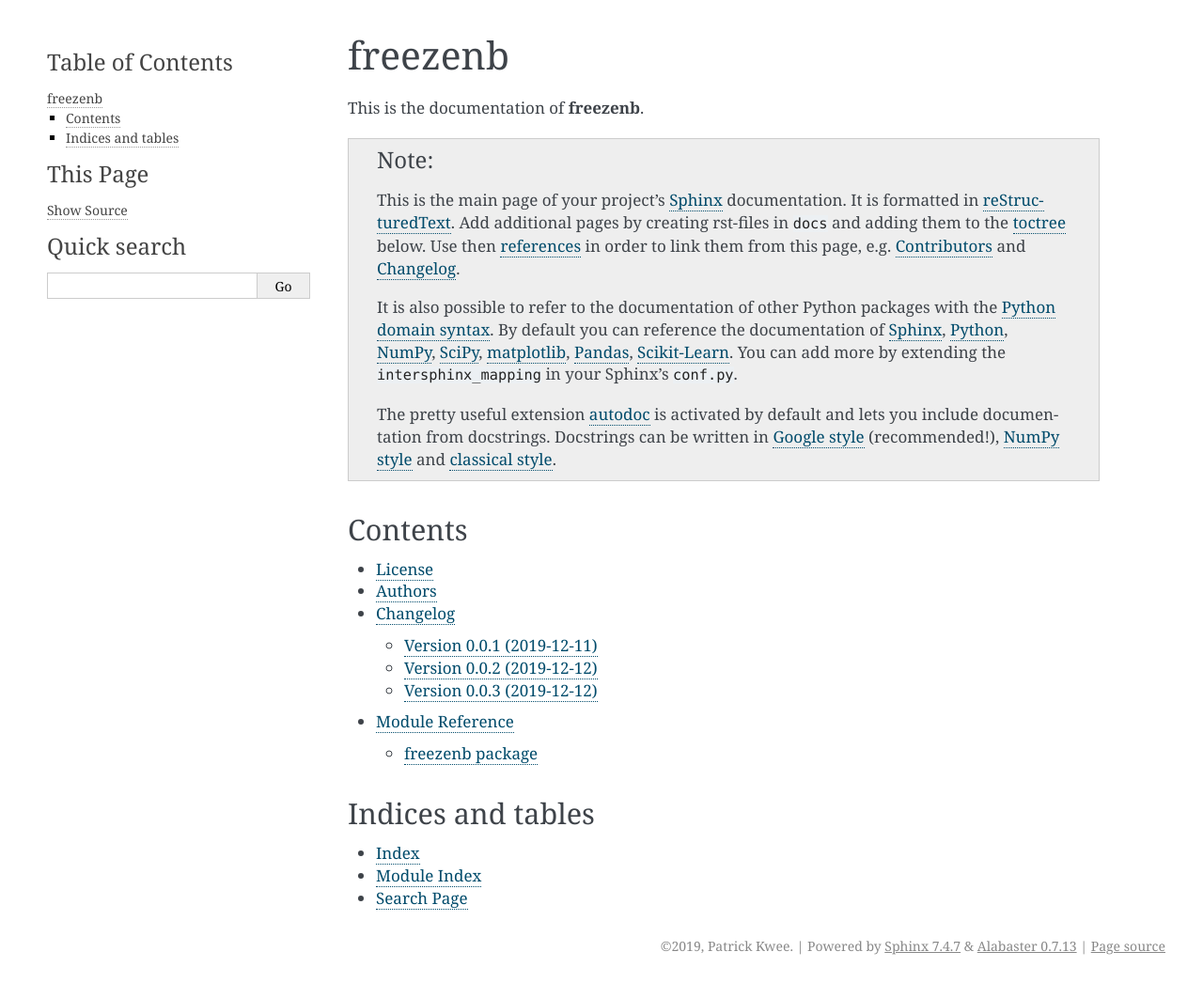
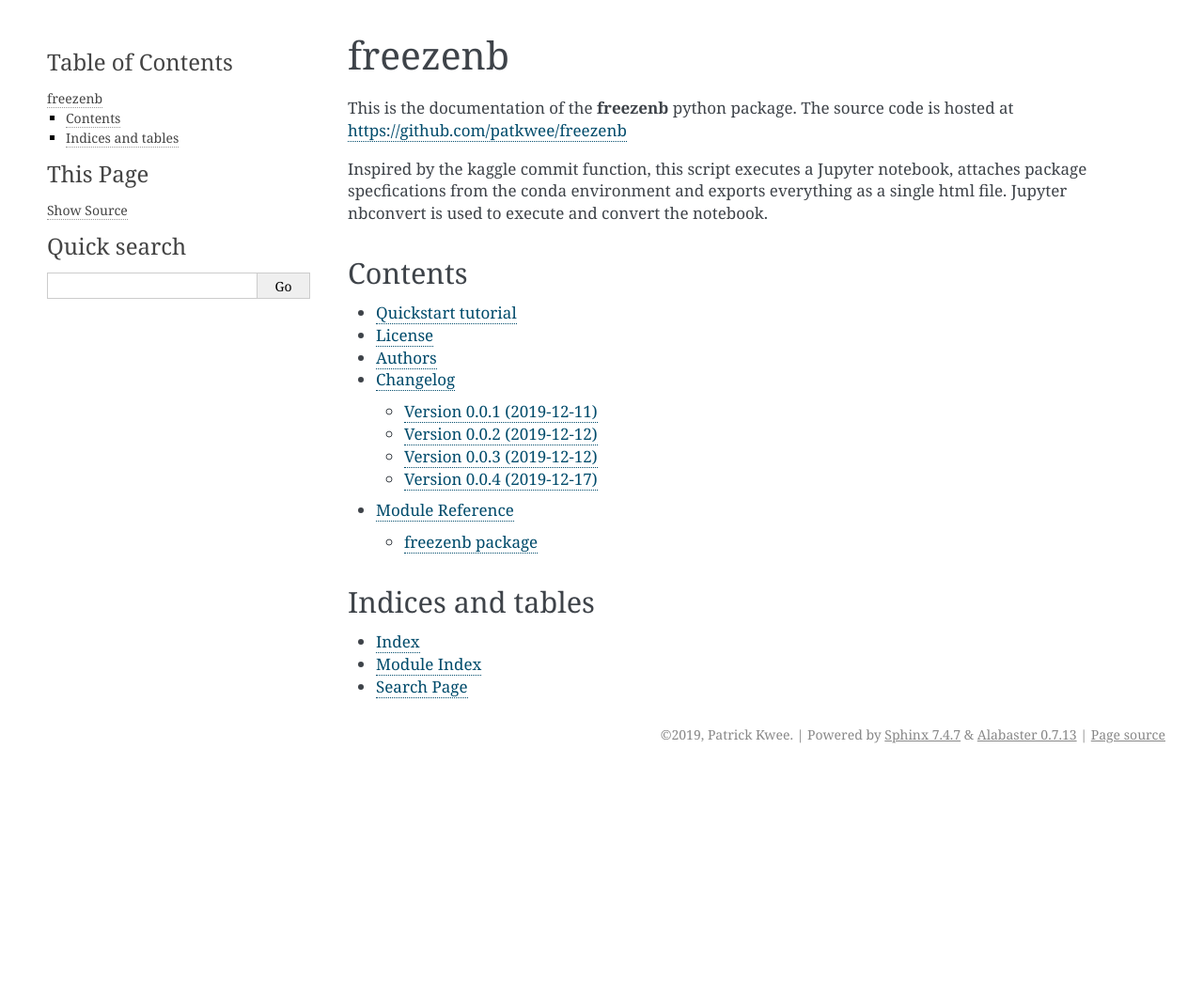
Before and after one commit to patkwee/freezenb, a Sphinx documentation site: the page built from docs/index.rst, in a window 1280 px wide. Shown: the whole page at 94% size. Built offline with Sphinx 7.4.7, drawn with Linux system fonts in a browser that asks for light colours; after the commit the page ends 900 px from its top, so only the background shows below that.

Commit message:
Updated documentation

```diff
--- a/CHANGELOG.rst
+++ b/CHANGELOG.rst
@@ -24,3 +24,9 @@ Version 0.0.3 (2019-12-12)
 - Autogenerated output filename
 - Added execution timestamp and duration
 - Added dependency to nbconvert
+
+
+Version 0.0.4 (2019-12-17)
+===========
+
+- Updated documentation
--- a/docs/index.rst
+++ b/docs/index.rst
@@ -2,25 +2,12 @@
 freezenb
 ========
 
-This is the documentation of **freezenb**.
+This is the documentation of the **freezenb** python package. The source code is hosted at
+https://github.com/patkwee/freezenb
 
-.. note::
-
-    This is the main page of your project's `Sphinx`_ documentation.
-    It is formatted in `reStructuredText`_. Add additional pages
-    by creating rst-files in ``docs`` and adding them to the `toctree`_ below.
-    Use then `references`_ in order to link them from this page, e.g.
-    :ref:`authors` and :ref:`changes`.
-
-    It is also possible to refer to the documentation of other Python packages
-    with the `Python domain syntax`_. By default you can reference the
-    documentation of `Sphinx`_, `Python`_, `NumPy`_, `SciPy`_, `matplotlib`_,
-    `Pandas`_, `Scikit-Learn`_. You can add more by extending the
-    ``intersphinx_mapping`` in your Sphinx's ``conf.py``.
-
-    The pretty useful extension `autodoc`_ is activated by default and lets
-    you include documentation from docstrings. Docstrings can be written in
-    `Google style`_ (recommended!), `NumPy style`_ and `classical style`_.
+Inspired by the kaggle commit function, this script executes a Jupyter notebook, attaches
+package specfications from the conda environment and exports everything as a single html file.
+Jupyter nbconvert is used to execute and convert the notebook.
 
 
 Contents
@@ -29,6 +16,7 @@ Contents
 .. toctree::
    :maxdepth: 2
 
+   Quickstart tutorial <quickstart>
    License <license>
    Authors <authors>
    Changelog <changelog>
@@ -42,18 +30,4 @@ Indices and tables
 * :ref:`modindex`
 * :ref:`search`
 
-.. _toctree: http://www.sphinx-doc.org/en/master/usage/restructuredtext/directives.html
-.. _reStructuredText: http://www.sphinx-doc.org/en/master/usage/restructuredtext/basics.html
-.. _references: http://www.sphinx-doc.org/en/stable/markup/inline.html
-.. _Python domain syntax: http://sphinx-doc.org/domains.html#the-python-domain
-.. _Sphinx: http://www.sphinx-doc.org/
-.. _Python: http://docs.python.org/
-.. _Numpy: http://docs.scipy.org/doc/numpy
-.. _SciPy: http://docs.scipy.org/doc/scipy/reference/
-.. _matplotlib: https://matplotlib.org/contents.html#
-.. _Pandas: http://pandas.pydata.org/pandas-docs/stable
-.. _Scikit-Learn: http://scikit-learn.org/stable
-.. _autodoc: http://www.sphinx-doc.org/en/stable/ext/autodoc.html
-.. _Google style: https://github.com/google/styleguide/blob/gh-pages/pyguide.md#38-comments-and-docstrings
-.. _NumPy style: https://numpydoc.readthedocs.io/en/latest/format.html
-.. _classical style: http://www.sphinx-doc.org/en/stable/domains.html#info-field-lists
+.. _github: https://github.com/patkwee/freezenb
```
Also changed, not shown: README.rst (+28 -11 lines), docs/quickstart.rst (added, +17 -0 lines), setup.cfg (+9 -5 lines), 1 other file.
